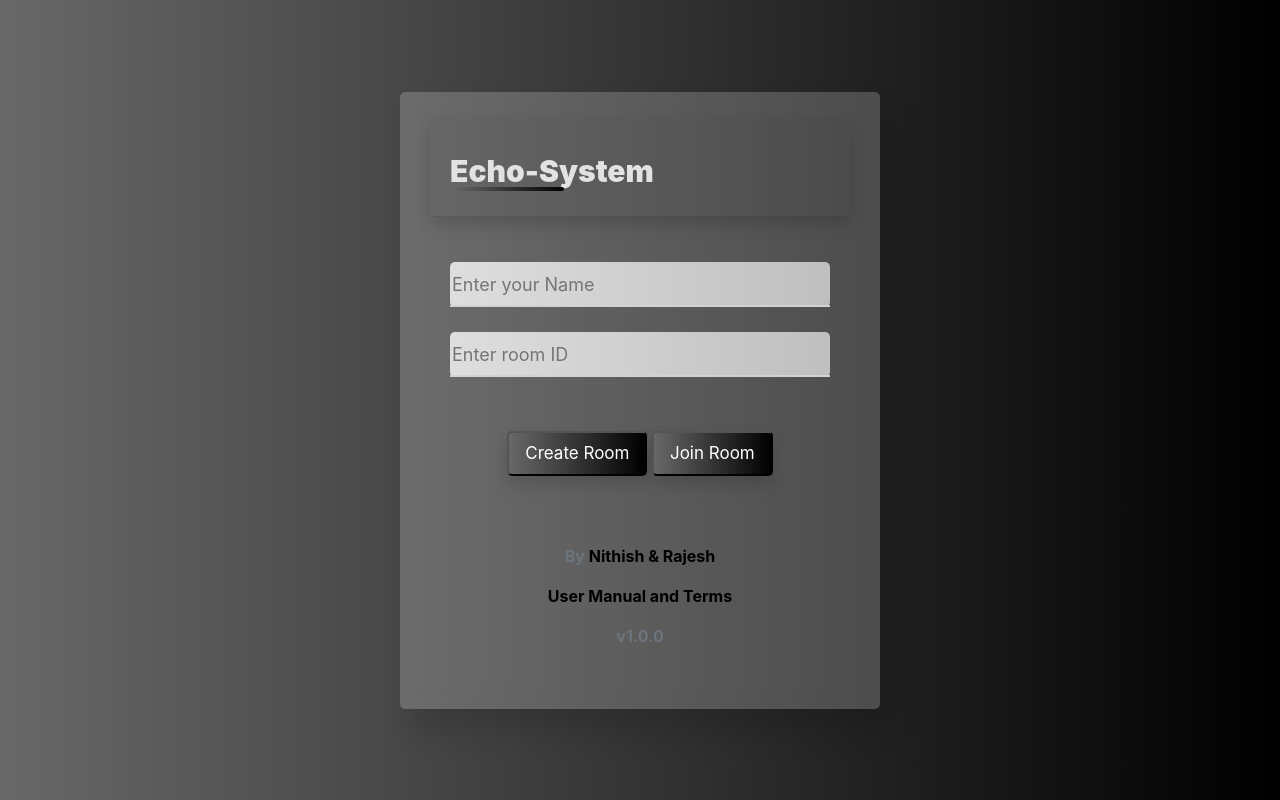
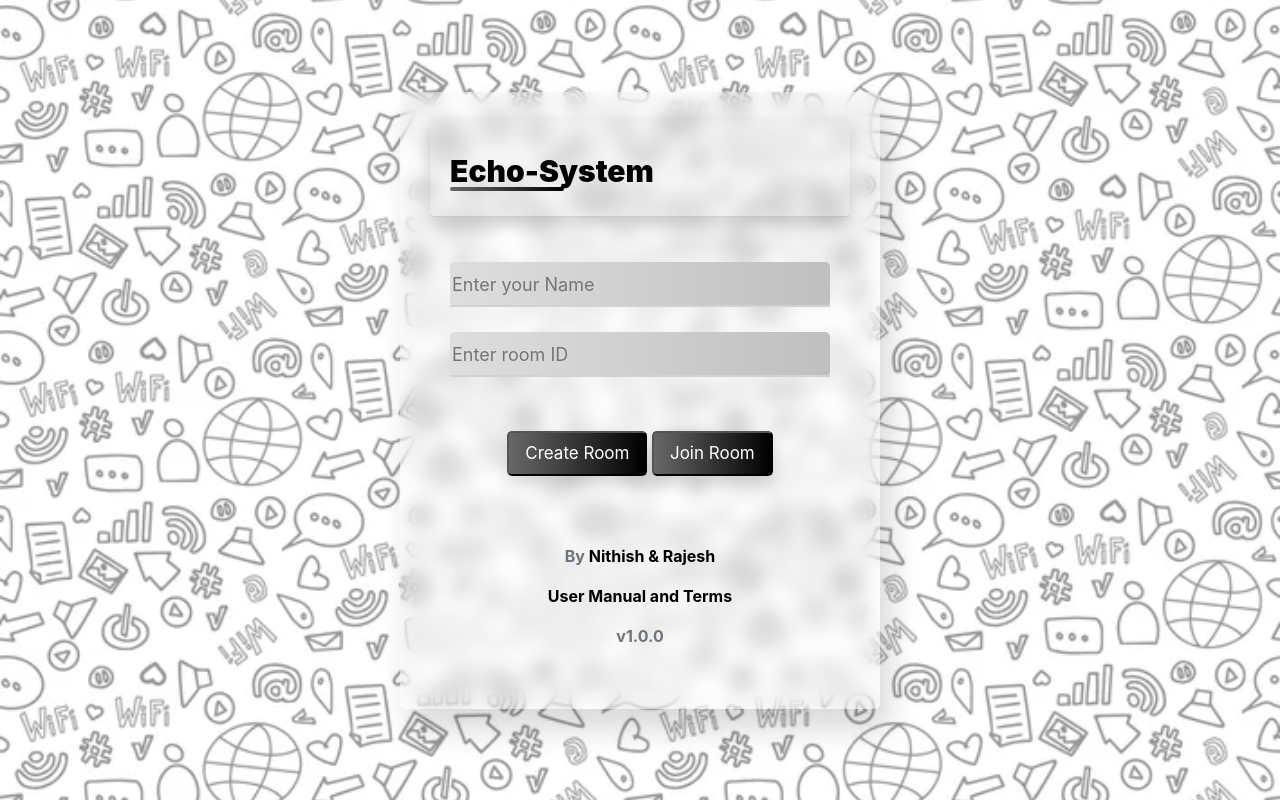
Before and after one commit to echomessagingsystem/echomessagingsystem.github.io, a plain HTML site: page index.html in a window 1280 px wide. Drawn offline with nearby package versions, Linux system fonts and the light colour scheme.

Commit message:
Update RoomControl.css

```diff
--- a/asset/css/RoomControl.css
+++ b/asset/css/RoomControl.css
@@ -7,6 +7,8 @@ justify-content: center;
 align-items: center;
 height: 100vh;
 background: linear-gradient(to left, #000000 0%, #686868 100%);
+background-image: url('../image/bg.png');
+background-size: contain;
 }
 
 
@@ -32,7 +34,6 @@ padding: 25px 30px;
 border-radius: 5px;
 box-shadow: 10px 20px 30px rgba(0, 0, 0, 0.15);
 margin-bottom: 0%;
-
 }
 
 .box .title {
@@ -40,7 +41,7 @@ font-size: 30px;
 font-weight: 900;
 margin: 20px 0 10px 0;
 position: relative;
-color:rgb(228, 225, 225);
+color:rgb(0, 0, 0);
 }
 
 .box  .title:before{
```
